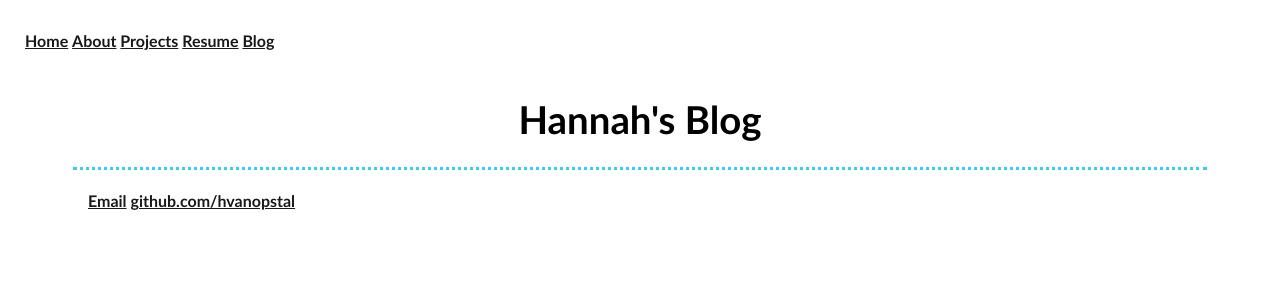
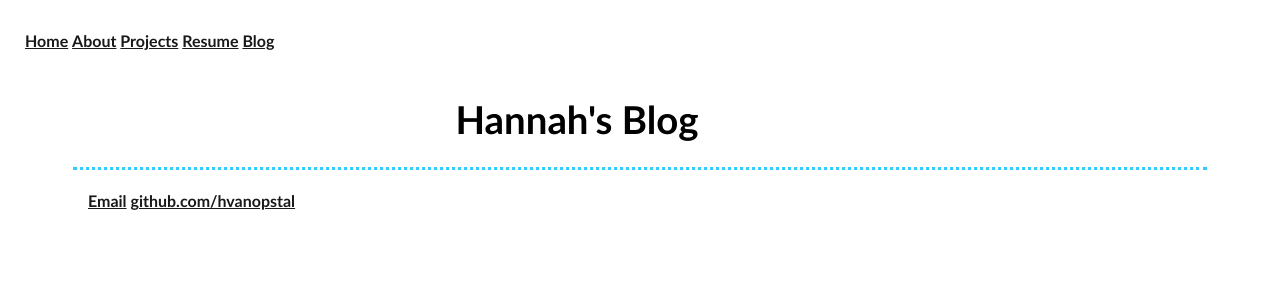
Before and after one commit to hvanopstal/hvanopstal.github.io, a Jekyll site: the page built from blog/index.html, in a window 1280 px wide. Shown: the top 300 px of the page. Built offline with Jekyll 4.4.1, drawn with Linux system fonts in a browser that asks for light colours.

Commit message:
Update main.css

```diff
--- a/css/main.css
+++ b/css/main.css
@@ -4,8 +4,11 @@
 body {
   margin: 0px auto;
   padding: 10px;
-  width: 90%
+  width: 95%
   background-color: #F9F6F1;
+}
+.container {
+  width: 90%;
 }
 nav ul, footer ul {
   font-family: "Calibri", Arial;
```
